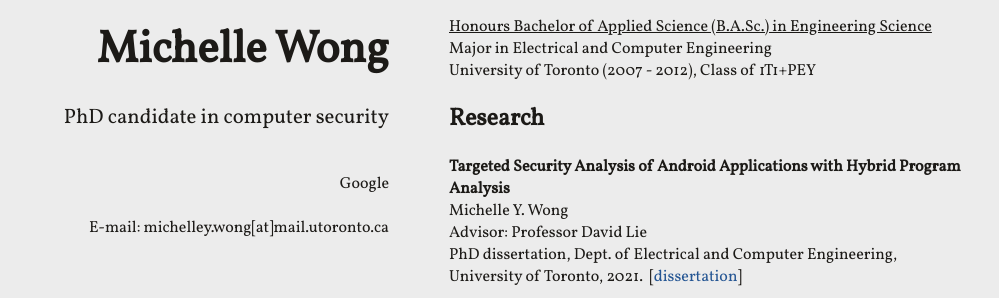
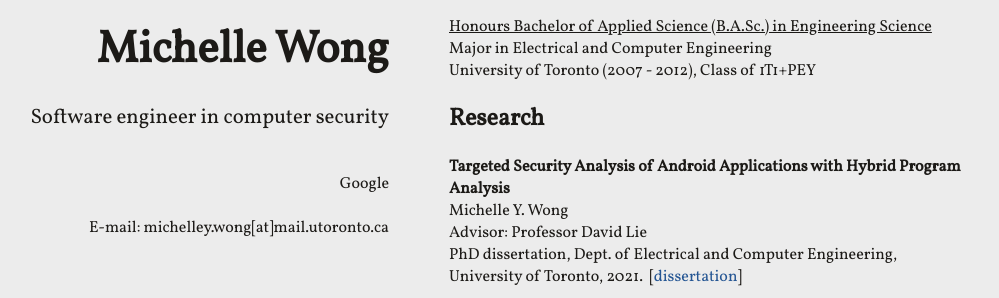
Before and after one commit to miwong/miwong.github.io, a Jekyll site: the page built from index.html, in a window 1280 px wide. Shown: the part 330-628 px from the top of the page, without its empty margins (151-1150 px from the left). Built offline with Jekyll 4.4.1, drawn with Linux system fonts in a browser that asks for light colours; nearby versions of some CDN libraries.

Commit message:
Update status

```diff
--- a/_config.yml
+++ b/_config.yml
@@ -11,7 +11,7 @@ compass:
   author: "Michelle Wong"
 
   # tagline will appear under the title (optional)
-  tagline: "PhD candidate in computer security"
+  tagline: "Software engineer in computer security"
 
   # if include_about is true, the contents of the about.html include will be
   # added under the tagline, if present.
```
